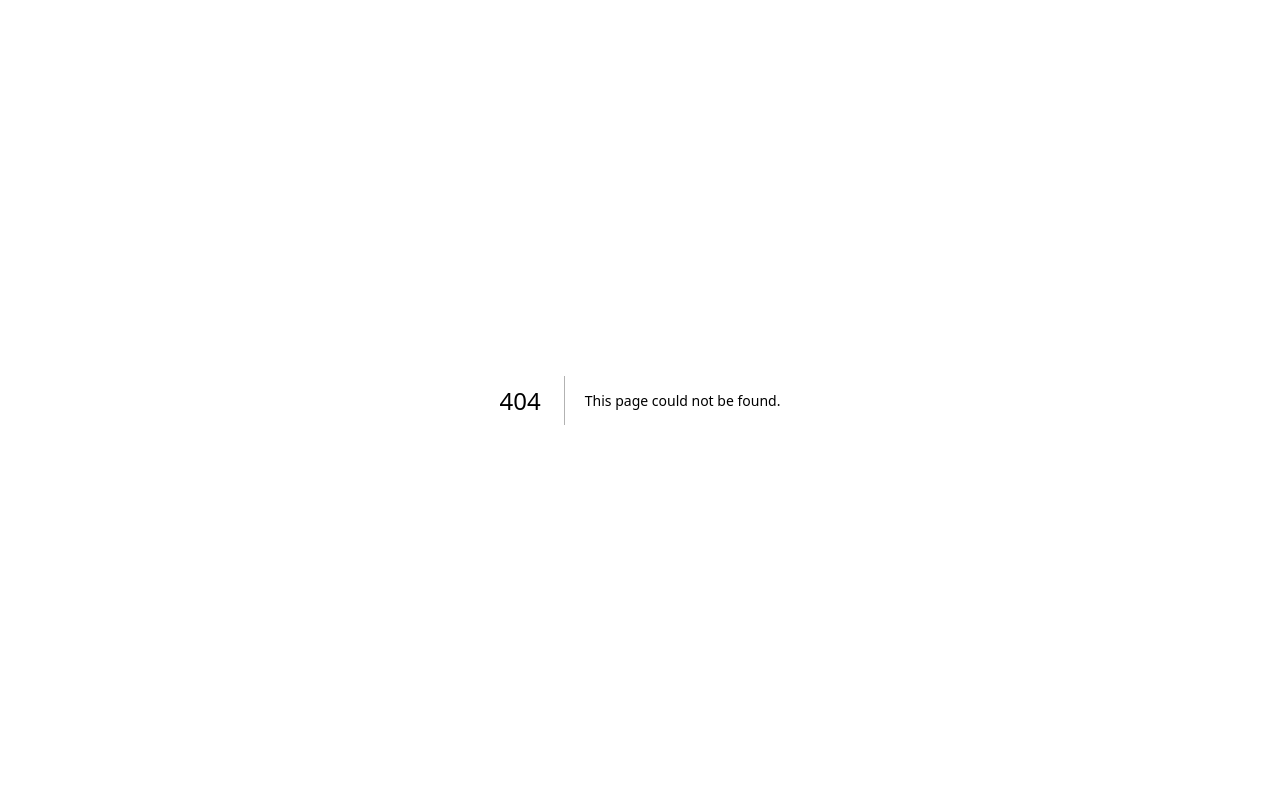
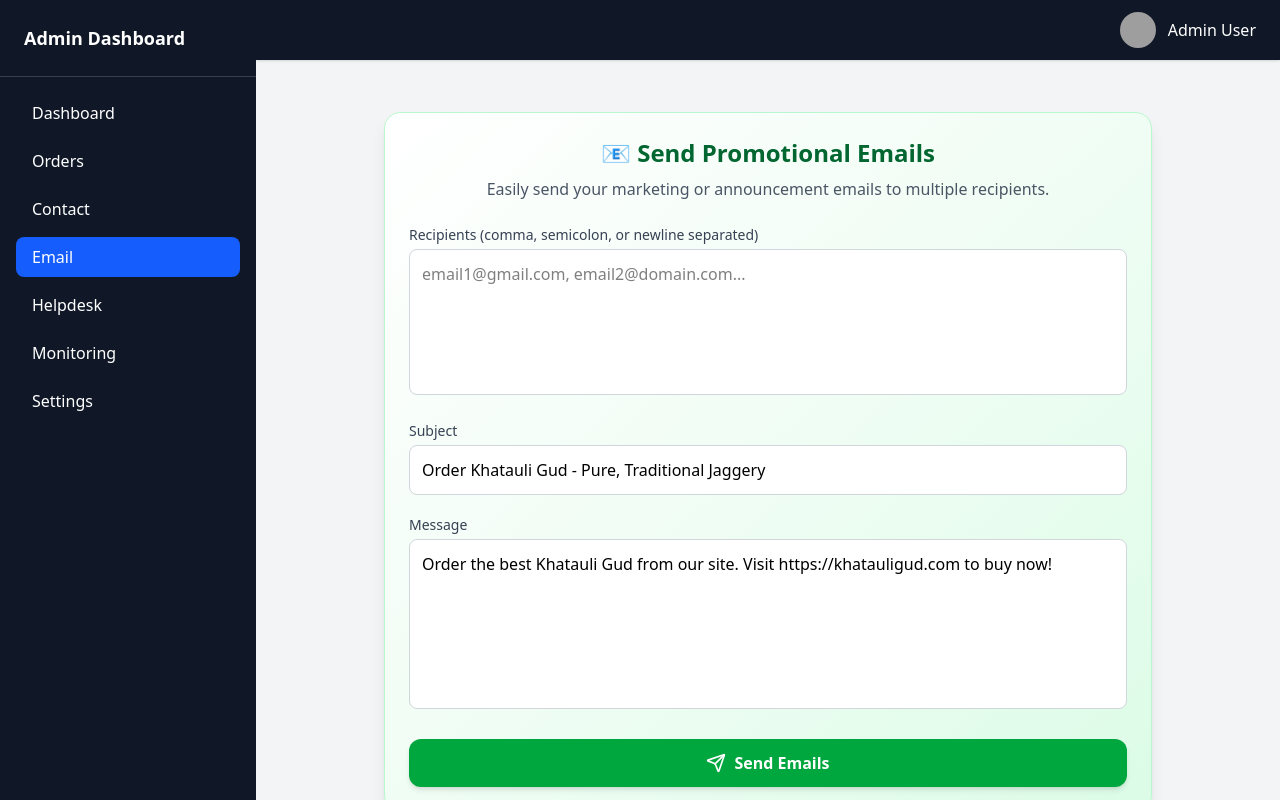
Before and after one commit to dirvox/jaggery, a Next.js app: page /admin/email in a window 1280 px wide. Before the commit this address had no page. Built offline with nearby package versions, Linux system fonts and the light colour scheme; grey boxes are pictures that could not be loaded.

Commit message:
all code updsted email system

```diff
--- a/package.json
+++ b/package.json
@@ -9,6 +9,7 @@
   },
   "dependencies": {
     "axios": "^1.12.2",
+    "framer-motion": "^12.23.24",
     "lucide-react": "^0.546.0",
     "next": "15.5.6",
     "react": "19.1.0",
--- /dev/null
+++ b/src/app/admin/email/page.js
@@ -0,0 +1,10 @@
+import EmailMain from '@/components/admin/email/EmailMain'
+import React from 'react'
+
+const page = () => {
+  return (
+    <div><EmailMain/> </div>
+  )
+}
+
+export default page
--- a/src/components/admin/admindashboard/Sidebar.jsx
+++ b/src/components/admin/admindashboard/Sidebar.jsx
@@ -12,7 +12,7 @@ const Sidebar = () => {
     { name: "Dashboard", path: "/dashboard" },
     { name: "Orders", path: "/admin/orders" },
     { name: "Contact", path: "/admin/contact" },
-    { name: "Crypto", path: "/crypto" },
+    { name: "Email", path: "/admin/email" },
     { name: "Helpdesk", path: "/helpdesk" },
     { name: "Monitoring", path: "/monitoring" },
     { name: "Settings", path: "/settings" },
--- /dev/null
+++ b/src/components/admin/email/EmailContent.jsx
@@ -0,0 +1,107 @@
+"use client";
+import React, { useState } from "react";
+import axios from "axios";
+import { motion } from "framer-motion";
+import { Send } from "lucide-react";
+
+export default function EmailContent() {
+  const [emails, setEmails] = useState("");
+  const [subject, setSubject] = useState("Order Khatauli Gud - Pure, Traditional Jaggery");
+  const [message, setMessage] = useState("Order the best Khatauli Gud from our site. Visit https://khatauligud.com to buy now!");
+  const [status, setStatus] = useState("");
+  const [loading, setLoading] = useState(false);
+
+  const handleSend = async () => {
+    try {
+      setStatus("");
+      setLoading(true);
+      const payload = {
+        recipientList: emails,
+        subject,
+        message,
+        senderName: "Khatauli Gud Team",
+      };
+      const { data } = await axios.post("http://localhost:5003/api/email/send", payload);
+      setStatus("✅ Emails sent successfully!");
+    } catch (err) {
+      setStatus("❌ Failed: " + (err.response?.data?.message || err.message));
+    } finally {
+      setLoading(false);
+    }
+  };
+
+  return (
+    <motion.div
+      initial={{ opacity: 0, y: 30 }}
+      animate={{ opacity: 1, y: 0 }}
+      transition={{ duration: 0.6 }}
+      className="max-w-3xl mx-auto mt-10 p-6 rounded-2xl shadow-lg bg-gradient-to-br from-white via-green-50 to-green-100 border border-green-200"
+    >
+      <h2 className="text-2xl font-semibold text-green-800 mb-2 text-center">
+        📧 Send Promotional Emails
+      </h2>
+      <p className="text-center text-gray-600 mb-6">
+        Easily send your marketing or announcement emails to multiple recipients.
+      </p>
+
+      {/* Recipients */}
+      <label className="block text-sm font-medium text-gray-700 mb-1">
+        Recipients (comma, semicolon, or newline separated)
+      </label>
+      <textarea
+        value={emails}
+        onChange={(e) => setEmails(e.target.value)}
+        rows={5}
+        placeholder="email1@gmail.com, email2@domain.com..."
+        className="w-full p-3 rounded-lg border border-gray-300 focus:ring-2 focus:ring-green-400 focus:outline-none resize-none bg-white mb-5"
+      />
+
+      {/* Subject */}
+      <label className="block text-sm font-medium text-gray-700 mb-1">Subject</label>
+      <input
+        value={subject}
+        onChange={(e) => setSubject(e.target.value)}
+        className="w-full p-3 rounded-lg border border-gray-300 focus:ring-2 focus:ring-green-400 focus:outline-none bg-white mb-5"
+      />
+
+      {/* Message */}
+      <label className="block text-sm font-medium text-gray-700 mb-1">Message</label>
+      <textarea
+        value={message}
+        onChange={(e) => setMessage(e.target.value)}
+        rows={6}
+        placeholder="Write your message..."
+        className="w-full p-3 rounded-lg border border-gray-300 focus:ring-2 focus:ring-green-400 focus:outline-none resize-none bg-white mb-6"
+      />
+
+      {/* Button */}
+      <button
+        onClick={handleSend}
+        disabled={loading}
+        className={`w-full flex items-center justify-center gap-2 py-3 px-4 rounded-xl font-semibold text-white transition-all duration-200 ${
+          loading
+            ? "bg-green-400 cursor-not-allowed"
+            : "bg-green-600 hover:bg-green-700 shadow-md hover:shadow-lg"
+        }`}
+      >
+        <Send className="w-5 h-5" />
+        {loading ? "Sending..." : "Send Emails"}
+      </button>
+
+      {/* Status Message */}
+      {status && (
+        <motion.div
+          initial={{ opacity: 0 }}
+          animate={{ opacity: 1 }}
+          className={`mt-5 p-3 rounded-lg text-center text-sm font-medium ${
+            status.startsWith("✅")
+              ? "bg-green-100 text-green-700"
+              : "bg-red-100 text-red-700"
+          }`}
+        >
+          {status}
+        </motion.div>
+      )}
+    </motion.div>
+  );
+}
--- /dev/null
+++ b/src/components/admin/email/EmailMain.jsx
@@ -0,0 +1,24 @@
+
+import React from 'react'
+import Navbar from '../admindashboard/Navbar'
+import Sidebar from '../admindashboard/Sidebar'
+import EmailContent from './EmailContent'
+
+
+const EmailMain = () => {
+  return (
+    <div className="flex h-screen bg-gray-100">
+      <Sidebar />
+
+      {/* Main content */}
+      <div className="flex flex-col flex-1 overflow-hidden">
+        <Navbar />
+        <div className="mt-3 mx-2">
+          <EmailContent/>
+        </div>
+      </div>
+    </div>
+  )
+}
+
+export default EmailMain
```
Also changed, not shown: 1 other file (tests, documents, lock files or other folders).
